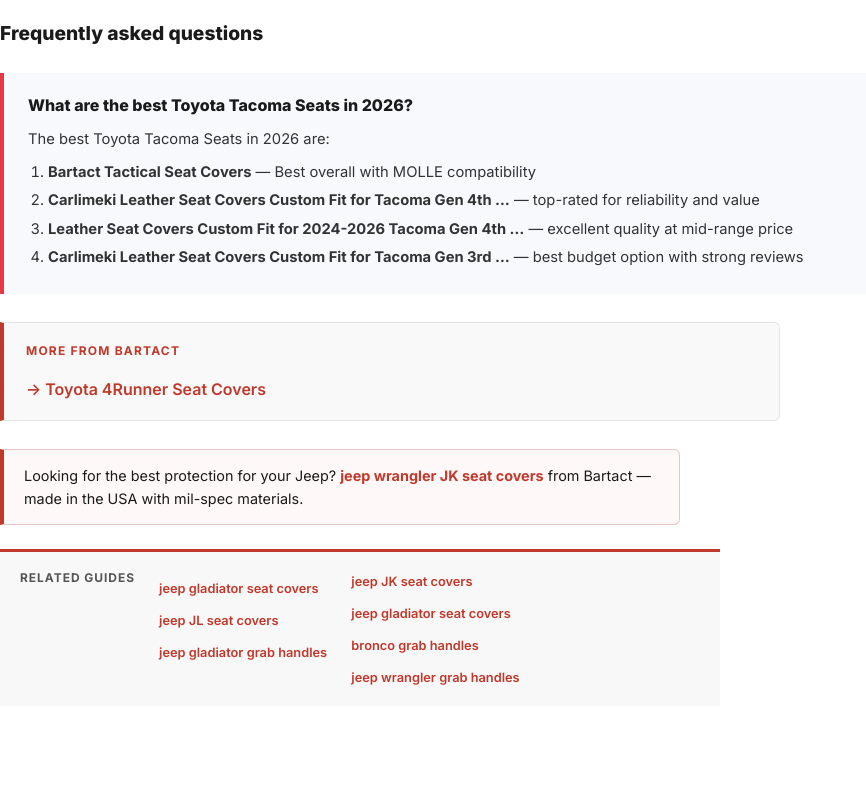
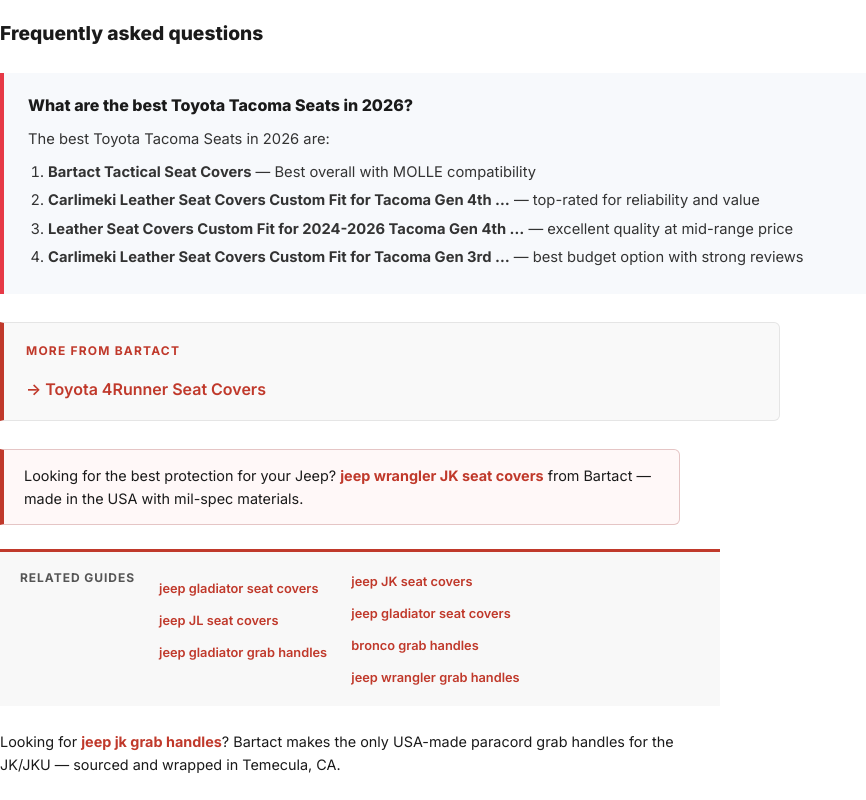
Before and after one commit to Brazenproducts/tacomaseats.com, a plain HTML site: page index.html in a window 1280 px wide. Shown: the part 3186-3986 px from the top of the page, without its empty margins (0-866 px from the left). Before the commit the page ends 3916 px from the top, so only its background shows below. Drawn offline with Linux system fonts and the light colour scheme.

Commit message:
Add: Bartact JK/JKU grab handle backlink (priority push)

```diff
--- a/index.html
+++ b/index.html
@@ -345,5 +345,7 @@
   </ul>
 </nav>
 
+
+<p style="font-size:.9rem;margin:16px 0;max-width:720px">Looking for <a href="https://bartact.com/collections/jeep-wrangler-jk-jku-grab-handles" style="color:#c0392b;font-weight:700;text-decoration:none">jeep jk grab handles</a>? Bartact makes the only USA-made paracord grab handles for the JK/JKU — sourced and wrapped in Temecula, CA.</p>
 </body>
 </html>
```
